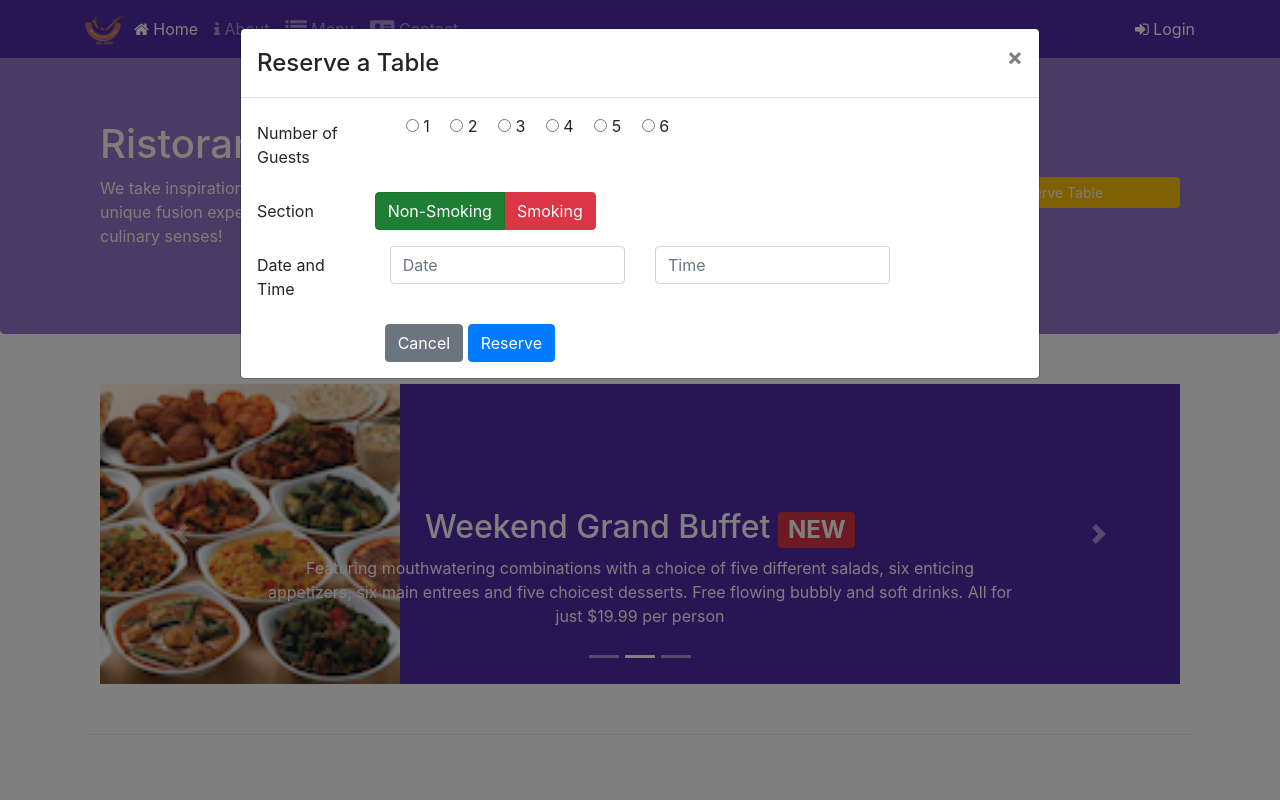
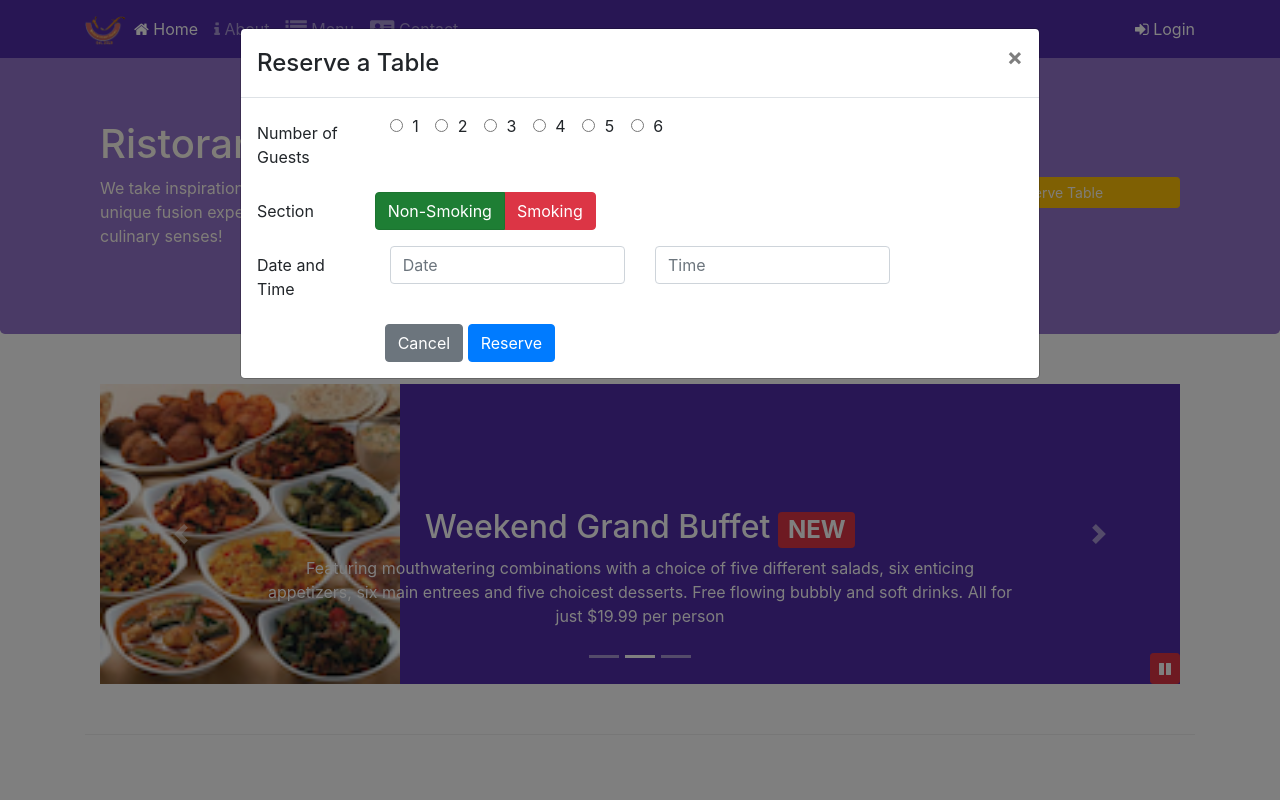
Before and after one commit to preetham-jain/Bootstrap_tut, a website: page index.html in a window 1280 px wide. Both pictures are taken after a click on the link "Reserve Table". Shown: the top 800 px of the page. Drawn offline with nearby package versions, Linux system fonts and the light colour scheme.

Commit message:
jquery button

```diff
--- a/css/styles.css
+++ b/css/styles.css
@@ -63,3 +63,10 @@ body {
     left: 0;
     min-height: 300px;
 }
+
+#carouselButton {
+    right: 0px;
+    position: absolute;
+    bottom: 0px;
+    z-index: 1;
+}
--- a/index.html
+++ b/index.html
@@ -88,12 +88,30 @@
                         <div class="form-group row">
                             <label for="noOfguests" class="col-sm-2 col-form-label">Number of Guests</label>
                             <div class="col-10">
-                                <input type="radio" class="ml-3"> 1
-                                <input type="radio" class="ml-3"> 2
-                                <input type="radio" class="ml-3"> 3
-                                <input type="radio" class="ml-3"> 4
-                                <input type="radio" class="ml-3"> 5
-                                <input type="radio" class="ml-3"> 6
+                                <div class="form-check form-check-inline">
+                                    <input class="form-check-input" type="radio" name="inlineRadioOptions" id="inlineRadio1" value="option1">
+                                    <label class="form-check-label" for="inlineRadio1">1</label>
+                                  </div>
+                                  <div class="form-check form-check-inline">
+                                    <input class="form-check-input" type="radio" name="inlineRadioOptions" id="inlineRadio2" value="option2">
+                                    <label class="form-check-label" for="inlineRadio2">2</label>
+                                  </div>
+                                  <div class="form-check form-check-inline">
+                                    <input class="form-check-input" type="radio" name="inlineRadioOptions" id="inlineRadio3" value="option3">
+                                    <label class="form-check-label" for="inlineRadio3">3</label>
+                                  </div>
+                                  <div class="form-check form-check-inline">
+                                    <input class="form-check-input" type="radio" name="inlineRadioOptions" id="inlineRadio4" value="option4">
+                                    <label class="form-check-label" for="inlineRadio1">4</label>
+                                  </div>
+                                  <div class="form-check form-check-inline">
+                                    <input class="form-check-input" type="radio" name="inlineRadioOptions" id="inlineRadio5" value="option5">
+                                    <label class="form-check-label" for="inlineRadio5">5</label>
+                                  </div>
+                                  <div class="form-check form-check-inline">
+                                    <input class="form-check-input" type="radio" name="inlineRadioOptions" id="inlineRadio6" value="option6">
+                                    <label class="form-check-label" for="inlineRadio3">6</label>
+                                  </div>
                             </div>
                         </div>
 
@@ -129,40 +147,6 @@
             </div>
         </div>
     </div>
-
-    <!-- <div class="row row-content" id="reservation">
-        <div class="col-12 col-sm-8 mx-auto">
-            <div class="card">
-                <h3 class="card-header bg-warning text-white">Reserve a Table</h3>
-                <div class="card-body">
-                    <div class="form-group row">
-                        <label for="noOfguests" class="col-sm-2 col-form-label">Number of Guests</label>
-                        <div class="col-10">
-                            <input type="radio" class="ml-3"> 1
-                            <input type="radio" class="ml-3"> 2
-                            <input type="radio" class="ml-3"> 3
-                            <input type="radio" class="ml-3"> 4
-                            <input type="radio" class="ml-3"> 5
-                            <input type="radio" class="ml-3"> 6
-                        </div>
-                    </div>
-                    <div class="form-group row">
-                        <label for="date&time" class="col-sm-2 col-form-label">Date and Time</label>
-                        <div class="col-sm-4">
-                            <input type="text" class="form-control" id="date" name="date" placeholder="Date">
-                        </div>
-                        <div class="col-sm-4">
-                            <input type="text" class="form-control" id="time" name="time" placeholder="Time">
-                        </div>
-                    </div>
-                    <div class="offset-sm-2">
-                        <button type="button" class="btn btn-primary">Reserve</button>
-                    </div>
-                </div>
-            </div>
-        </div>
-    </div> -->
-
 
     <header class="jumbotron">
         <div class="container">
@@ -227,10 +211,13 @@
                     <a class="carousel-control-next" href="#mycarousel" role="button" data-slide="next">
                         <span class="carousel-control-next-icon"></span>
                     </a>
-
+                    <button class="btn btn-danger btn-sm" id="carouselButton">
+                        <span class="fa fa-pause"></span>
+                    </button>
                 </div>
             </div>
         </div>
+
         <div class="row row-content align-items-center">
             <div class="col-12 col-sm-4 col-md-3">
                 <h3>Our Lipsmacking Culinary Creations</h3>
@@ -330,9 +317,26 @@
     <script src="https://code.jquery.com/jquery-3.2.1.slim.min.js" integrity="sha384-KJ3o2DKtIkvYIK3UENzmM7KCkRr/rE9/Qpg6aAZGJwFDMVNA/GpGFF93hXpG5KkN" crossorigin="anonymous"></script>
     <script src="https://cdnjs.cloudflare.com/ajax/libs/popper.js/1.12.9/umd/popper.min.js" integrity="sha384-ApNbgh9B+Y1QKtv3Rn7W3mgPxhU9K/ScQsAP7hUibX39j7fakFPskvXusvfa0b4Q" crossorigin="anonymous"></script>
     <script src="https://maxcdn.bootstrapcdn.com/bootstrap/4.0.0/js/bootstrap.min.js" integrity="sha384-JZR6Spejh4U02d8jOt6vLEHfe/JQGiRRSQQxSfFWpi1MquVdAyjUar5+76PVCmYl" crossorigin="anonymous"></script>
+    <!-- <script>
+        $(document).ready(function() {
+            $('[data-toggle="tooltip"]').tooltip();
+        });
+    </script> -->
     <script>
         $(document).ready(function() {
-            $('[data-toggle="tooltip"]').tooltip();
+            $('#mycarousel').carousel({ interval: 1000 });
+            $('#carouselButton').click(function() {
+                if($('#carouselButton').children('span').hasClass('fa-pause')) {
+                    $('#mycarousel').carousel('pause');
+                    $('#carouselButton').children('span').removeClass('fa-pause');
+                    $('#carouselButton').children('span').addClass('fa-play');
+                }
+                else if($('#carouselButton').children('span').hasClass('fa-play')) {
+                    $("#mycarousel").carousel('cycle');
+                    $('#carouselButton').children('span').removeClass('fa-play');
+                    $('#carouselButton').children('span').addClass('fa-pause');
+                }
+            });
         });
     </script>
 </body>
```
